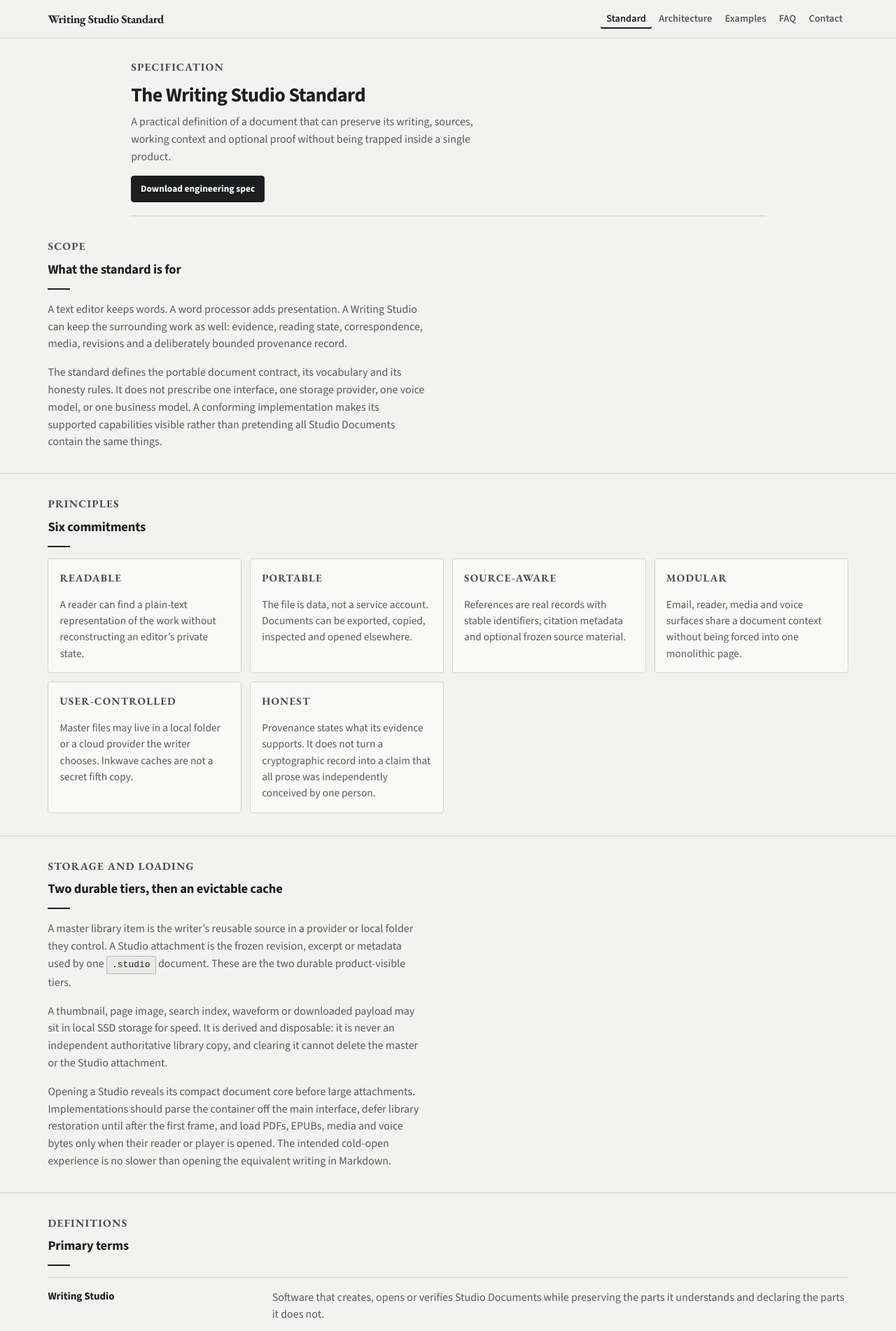
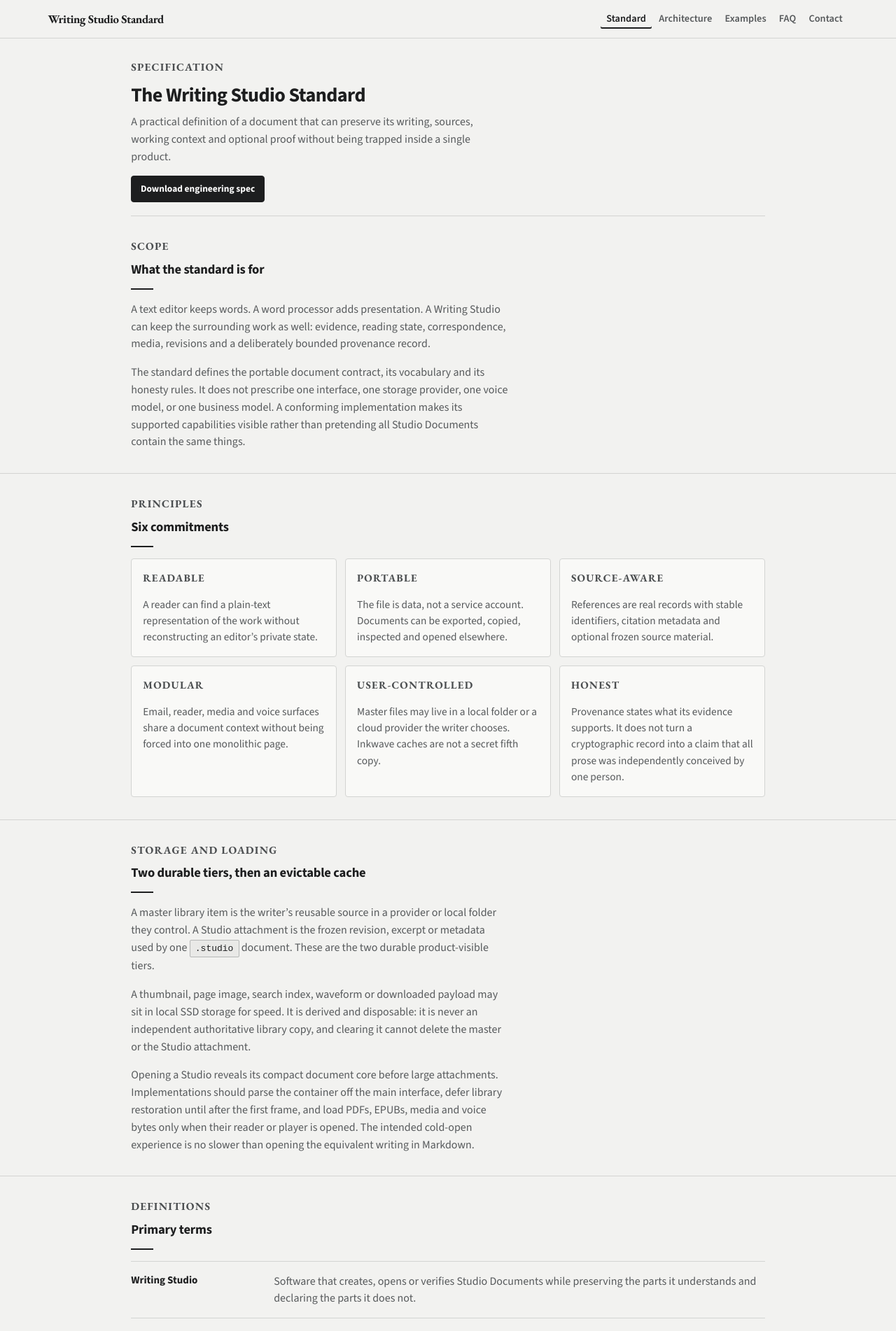
Before and after one commit to albatross310/writingstudiostandard, a React (Vite) app: page /standard in a window 1280 px wide. Shown: the top 1902 px of the page at 70% size. Built offline with nearby package versions, Linux system fonts and the light colour scheme.

Commit message:
Use fluid layout throughout the standard (#30)
Co-authored-by: a <a@a2-16-20-2f-7a-b9.walkup.net.uq.edu.au>

```diff
--- a/src/pages/Standard.jsx
+++ b/src/pages/Standard.jsx
@@ -15,9 +15,9 @@
     <main>
       <div className="container container--prose"><div className="page-hero"><p className="page-hero__kicker">Specification</p><h1 className="page-hero__title">The Writing Studio Standard</h1><p className="page-hero__lead">A practical definition of a document that can preserve its writing, sources, working context and optional proof without being trapped inside a single product.</p><div className="btn-group"><DownloadSpecButton /></div></div></div>
 
-      <section><div className="container container--narrow"><p className="section-label">Scope</p><h2>What the standard is for</h2><hr className="divider" /><p>A text editor keeps words. A word processor adds presentation. A Writing Studio can keep the surrounding work as well: evidence, reading state, correspondence, media, revisions and a deliberately bounded provenance record.</p><p>The standard defines the portable document contract, its vocabulary and its honesty rules. It does not prescribe one interface, one storage provider, one voice model, or one business model. A conforming implementation makes its supported capabilities visible rather than pretending all Studio Documents contain the same things.</p></div></section>
+      <section><div className="container container--prose"><p className="section-label">Scope</p><h2>What the standard is for</h2><hr className="divider" /><p>A text editor keeps words. A word processor adds presentation. A Writing Studio can keep the surrounding work as well: evidence, reading state, correspondence, media, revisions and a deliberately bounded provenance record.</p><p>The standard defines the portable document contract, its vocabulary and its honesty rules. It does not prescribe one interface, one storage provider, one voice model, or one business model. A conforming implementation makes its supported capabilities visible rather than pretending all Studio Documents contain the same things.</p></div></section>
 
-      <section><div className="container container--narrow"><p className="section-label">Principles</p><h2>Six commitments</h2><hr className="divider" /><div className="trio-grid">
+      <section><div className="container container--prose"><p className="section-label">Principles</p><h2>Six commitments</h2><hr className="divider" /><div className="trio-grid">
         <article className="card"><p className="card__label">Readable</p><p className="card__body">A reader can find a plain-text representation of the work without reconstructing an editor’s private state.</p></article>
         <article className="card"><p className="card__label">Portable</p><p className="card__body">The file is data, not a service account. Documents can be exported, copied, inspected and opened elsewhere.</p></article>
         <article className="card"><p className="card__label">Source-aware</p><p className="card__body">References are real records with stable identifiers, citation metadata and optional frozen source material.</p></article>
@@ -26,13 +26,13 @@
         <article className="card"><p className="card__label">Honest</p><p className="card__body">Provenance states what its evidence supports. It does not turn a cryptographic record into a claim that all prose was independently conceived by one person.</p></article>
       </div></div></section>
 
-      <section><div className="container container--narrow"><p className="section-label">Storage and loading</p><h2>Two durable tiers, then an evictable cache</h2><hr className="divider" /><p>A master library item is the writer’s reusable source in a provider or local folder they control. A Studio attachment is the frozen revision, excerpt or metadata used by one <code className="tag">.studio</code> document. These are the two durable product-visible tiers.</p><p>A thumbnail, page image, search index, waveform or downloaded payload may sit in local SSD storage for speed. It is derived and disposable: it is never an independent authoritative library copy, and clearing it cannot delete the master or the Studio attachment.</p><p>Opening a Studio reveals its compact document core before large attachments. Implementations should parse the container off the main interface, defer library restoration until after the first frame, and load PDFs, EPUBs, media and voice bytes only when their reader or player is opened. The intended cold-open experience is no slower than opening the equivalent writing in Markdown.</p></div></section>
+      <section><div className="container container--prose"><p className="section-label">Storage and loading</p><h2>Two durable tiers, then an evictable cache</h2><hr className="divider" /><p>A master library item is the writer’s reusable source in a provider or local folder they control. A Studio attachment is the frozen revision, excerpt or metadata used by one <code className="tag">.studio</code> document. These are the two durable product-visible tiers.</p><p>A thumbnail, page image, search index, waveform or downloaded payload may sit in local SSD storage for speed. It is derived and disposable: it is never an independent authoritative library copy, and clearing it cannot delete the master or the Studio attachment.</p><p>Opening a Studio reveals its compact document core before large attachments. Implementations should parse the container off the main interface, defer library restoration until after the first frame, and load PDFs, EPUBs, media and voice bytes only when their reader or player is opened. The intended cold-open experience is no slower than opening the equivalent writing in Markdown.</p></div></section>
 
-      <section><div className="container container--narrow"><p className="section-label">Definitions</p><h2>Primary terms</h2><hr className="divider" /><dl className="definition-table">{terms.map(({ term, def }) => <div className="definition-table__row" key={term}><dt>{term}</dt><dd>{def}</dd></div>)}</dl></div></section>
+      <section><div className="container container--prose"><p className="section-label">Definitions</p><h2>Primary terms</h2><hr className="divider" /><dl className="definition-table">{terms.map(({ term, def }) => <div className="definition-table__row" key={term}><dt>{term}</dt><dd>{def}</dd></div>)}</dl></div></section>
 
-      <section><div className="container container--narrow"><p className="section-label">Conformance</p><h2>What an implementation must do</h2><hr className="divider" /><p>A conforming writer produces a <code className="tag">.studio</code> record with a versioned, structured document and a readable text representation. It must preserve fields it does not understand whenever it can do so safely, and it must never silently discard provenance, citations or attached evidence during an ordinary open-and-save cycle.</p><p>A conforming reader identifies the capabilities carried by a document and clearly distinguishes unavailable material from absent material. A verifier checks the versioned evidence that is present; it does not infer stronger claims from missing information.</p></div></section>
+      <section><div className="container container--prose"><p className="section-label">Conformance</p><h2>What an implementation must do</h2><hr className="divider" /><p>A conforming writer produces a <code className="tag">.studio</code> record with a versioned, structured document and a readable text representation. It must preserve fields it does not understand whenever it can do so safely, and it must never silently discard provenance, citations or attached evidence during an ordinary open-and-save cycle.</p><p>A conforming reader identifies the capabilities carried by a document and clearly distinguishes unavailable material from absent material. A verifier checks the versioned evidence that is present; it does not infer stronger claims from missing information.</p></div></section>
 
-      <section><div className="container container--narrow"><p className="section-label">Licence</p><h2>Published under CC BY 4.0</h2><hr className="divider" /><p>The Writing Studio Standard is published under the <a href="https://creativecommons.org/licenses/by/4.0/" target="_blank" rel="noopener noreferrer">Creative Commons Attribution 4.0 International licence</a>. Anyone may implement, extend or build upon it, provided they attribute the Writing Studio Standard.</p><p style={{ marginTop: '1rem', color: 'var(--quiet)', fontSize: '0.95rem' }}>“Writing Studio Standard”, “Studio Document” and “Inkwave” are intended product and standard names. The format remains open; its name should not be used to imply compatibility that an implementation has not earned.</p></div></section>
+      <section><div className="container container--prose"><p className="section-label">Licence</p><h2>Published under CC BY 4.0</h2><hr className="divider" /><p>The Writing Studio Standard is published under the <a href="https://creativecommons.org/licenses/by/4.0/" target="_blank" rel="noopener noreferrer">Creative Commons Attribution 4.0 International licence</a>. Anyone may implement, extend or build upon it, provided they attribute the Writing Studio Standard.</p><p style={{ marginTop: '1rem', color: 'var(--quiet)', fontSize: '0.95rem' }}>“Writing Studio Standard”, “Studio Document” and “Inkwave” are intended product and standard names. The format remains open; its name should not be used to imply compatibility that an implementation has not earned.</p></div></section>
     </main>
   )
 }
--- a/src/styles/global.css
+++ b/src/styles/global.css
@@ -224,8 +224,8 @@
 
 .definition-table__row {
   display: grid;
-  grid-template-columns: minmax(12rem, 0.72fr) minmax(0, 2fr);
-  gap: 1.5rem;
+  grid-template-columns: minmax(9.5rem, 11.5rem) minmax(0, 1fr);
+  gap: 1.25rem;
   padding: 1rem 0;
   border-bottom: 1px solid var(--rule);
 }
```
